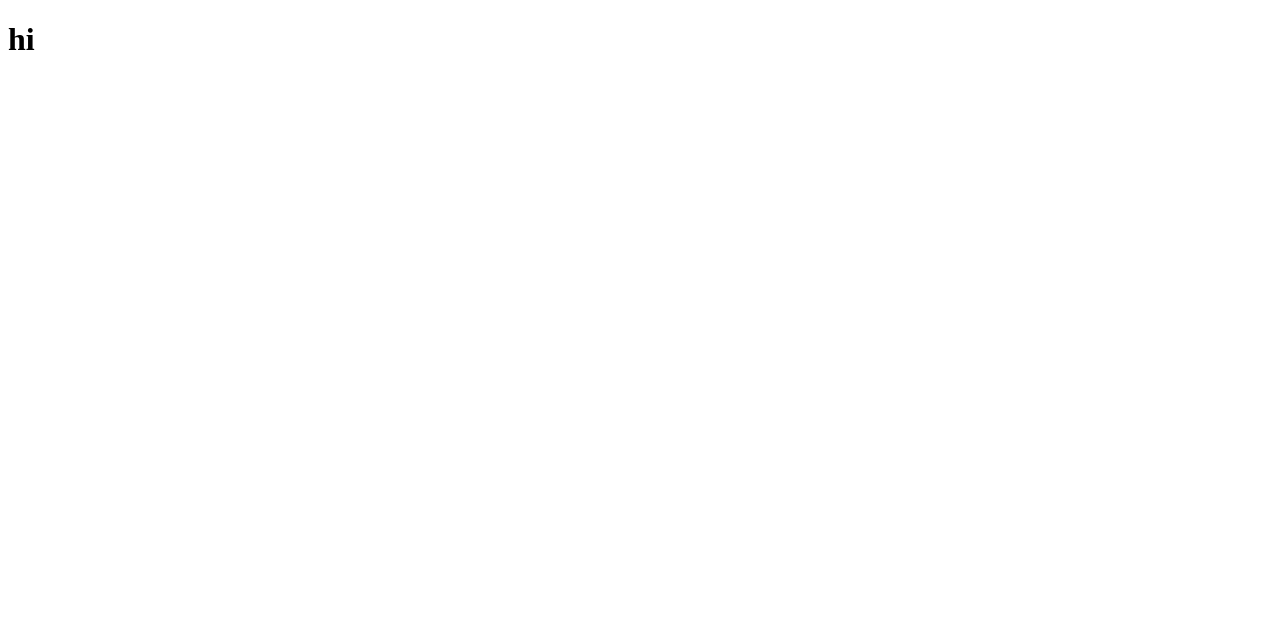
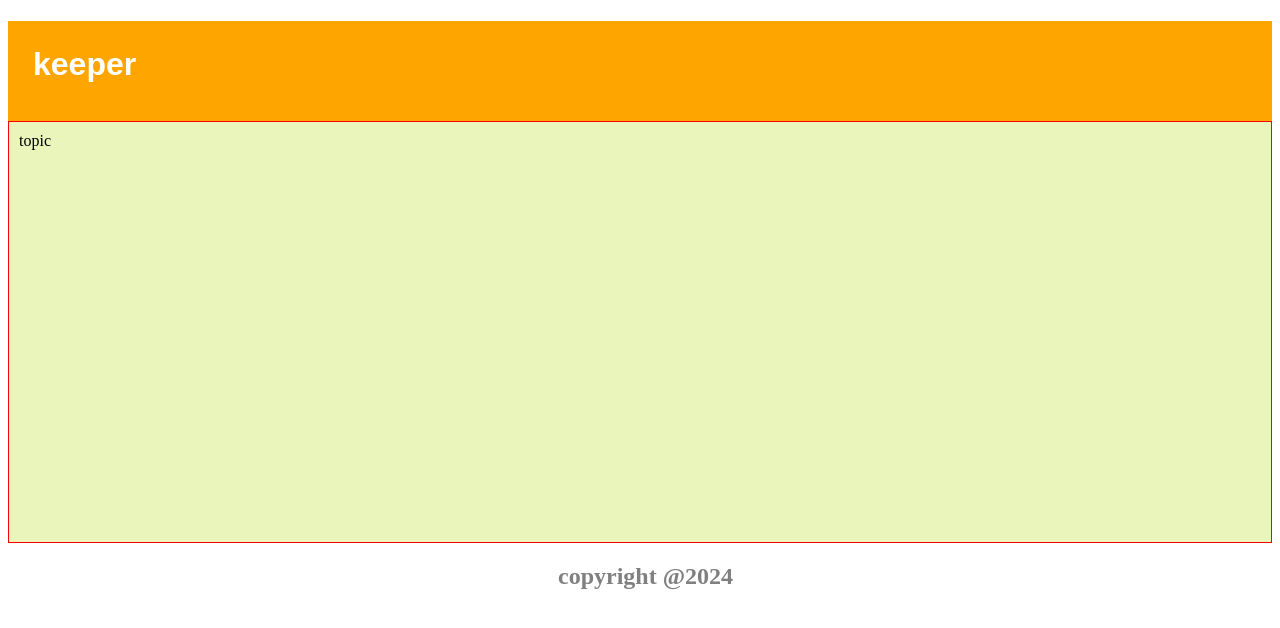
Before and after one commit to alizadehf-laya/first-react-task1, a React (Vite) app: page / in a window 1280 px wide. Shown: the top 628 px of the page. Built offline with nearby package versions, Linux system fonts and the light colour scheme.

Commit message:
header and footer has  done.

```diff
--- a/src/App.jsx
+++ b/src/App.jsx
@@ -1,11 +1,14 @@
-
-
+import Header from "./components/header/Header";
+import Footer from "./components/footer/Footer";
+import Main from "./components/body/Body";
 function App() {
 
 
   return (
     <>
-     <h1>hi</h1>
+    <Header/>
+    <Main/>
+     <Footer/>
     </>
   )
 }
--- /dev/null
+++ b/src/components/body/Body.jsx
@@ -0,0 +1,11 @@
+import styles from "./body.module.css";
+const Main= () =>{
+    return(
+        <>
+        <div  className={styles.note}>
+            topic
+        </div>
+        </>
+    )
+}
+export default Main;
--- /dev/null
+++ b/src/components/body/body.module.css
@@ -0,0 +1,6 @@
+.note{
+    background-color: rgb(234, 245, 187);
+    padding: 10px;
+    height: 400px;
+    border: 1px solid red;
+}
--- /dev/null
+++ b/src/components/footer/Footer.jsx
@@ -0,0 +1,14 @@
+const Footer =() =>{
+    var showDate=new Date();
+    var displayYear=showDate.getFullYear();
+    return(
+        <>
+        <div style={{textAlign:"center" ,display:"flex" ,color:"gray" ,marginLeft :"550px"}}>
+        <h2>copyright  {"  @  "}</h2>
+        <h2>{displayYear} </h2>
+        </div>
+
+        </>
+    )
+}
+export default Footer;
--- /dev/null
+++ b/src/components/header/Header.jsx
@@ -0,0 +1,15 @@
+const Header=() =>{
+    const Hstly={
+        backgroundColor:"orange",
+        height:"100px",
+    }
+    return(
+    <>
+    <div style={Hstly}>
+    <h1 style={{color:"white", padding:"25px", fontFamily:"sans-serif"}}>keeper</h1>
+    </div>
+
+    </>
+    )
+}
+export default Header;
```
